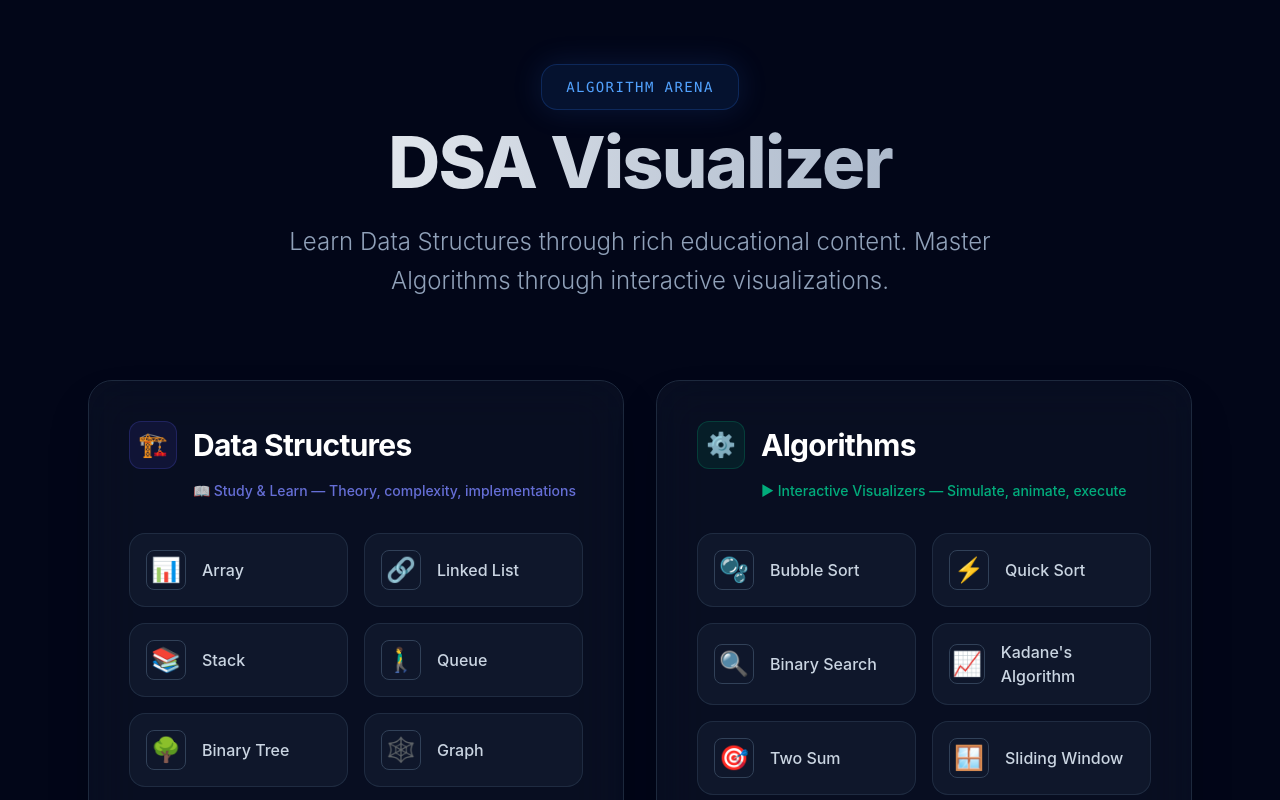
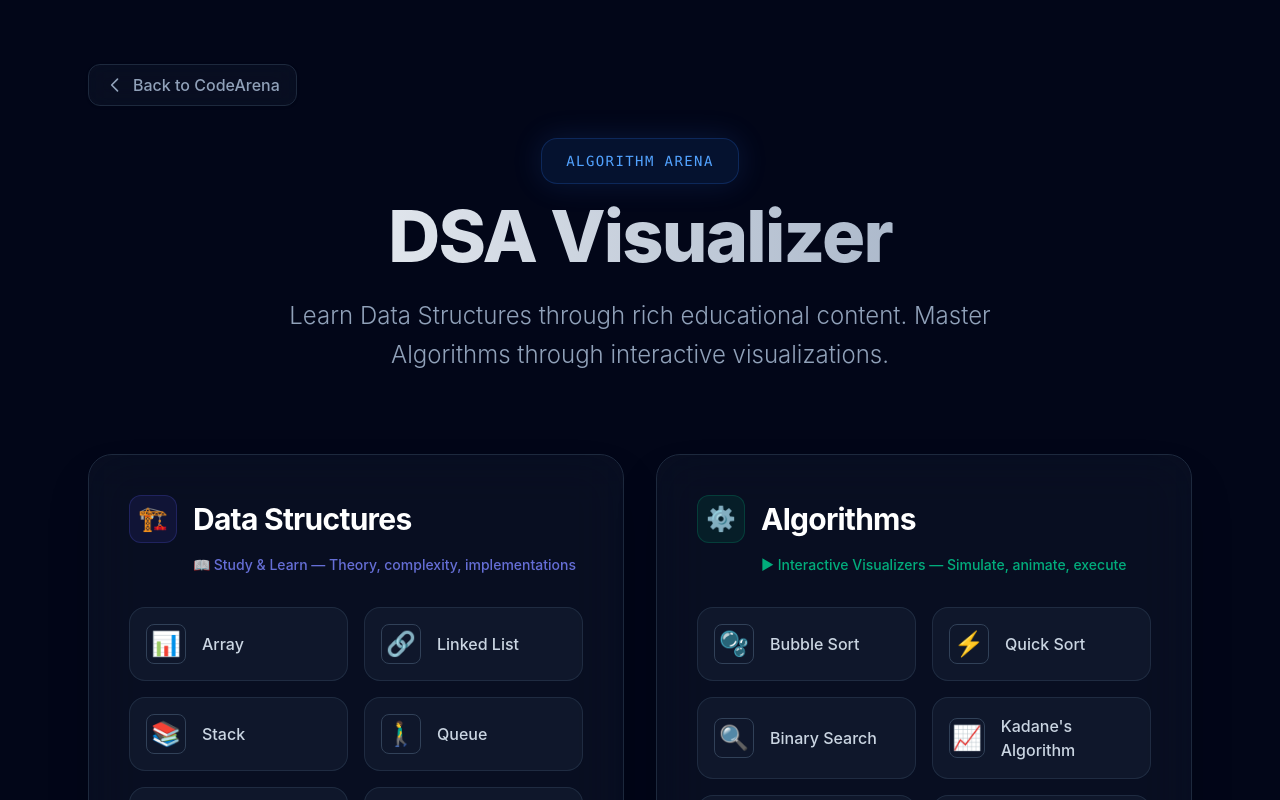
Before and after one commit to SuvirShah/Coding-Arena, a React app in the folder Frontend/: page /visualizer in a window 1280 px wide. Shown: the top 800 px of the page. Built offline with nearby package versions, Linux system fonts and the light colour scheme; no server answers; the HTML template or start-up script is replaced by a standard one.

Commit message:
Update visualizer components and add Dsa visualizer files

```diff
--- a/Frontend/src/pages/Visualizer/components/Home.jsx
+++ b/Frontend/src/pages/Visualizer/components/Home.jsx
@@ -29,6 +29,16 @@
   return (
     <div className="min-h-screen bg-slate-950 text-slate-300 selection:bg-blue-500/30">
       <div className="max-w-6xl mx-auto px-6 py-16">
+
+        {/* Top Navigation */}
+        <div className="w-full flex justify-start mb-8">
+            <Link to="/" className="inline-flex items-center text-slate-400 hover:text-blue-400 font-medium transition-colors bg-slate-900/50 px-4 py-2 rounded-xl border border-slate-800 hover:border-blue-500/30 backdrop-blur-md shadow-sm">
+                <svg className="w-5 h-5 mr-2" fill="none" stroke="currentColor" viewBox="0 0 24 24">
+                    <path strokeLinecap="round" strokeLinejoin="round" strokeWidth={2} d="M15 19l-7-7 7-7" />
+                </svg>
+                Back to CodeArena
+            </Link>
+        </div>
 
         {/* Hero Section */}
         <div className="text-center mb-20 space-y-6">
--- a/Frontend/src/pages/Visualizer/components/LearningLayout.jsx
+++ b/Frontend/src/pages/Visualizer/components/LearningLayout.jsx
@@ -1,5 +1,6 @@
 import React, { useState } from "react";
 import TopicNav from "./TopicNav";
+import { Link } from "react-router";
 
 export default function LearningLayout({ children }) {
   const [mode, setMode] = useState("ds");
@@ -10,8 +11,18 @@
       {/* 1. ONE CLEAN SIDEBAR */}
       <aside className="w-72 flex flex-col bg-[#111827] border-r border-slate-800/60 shadow-xl z-10 flex-shrink-0">
 
+        {/* Global Back to App Link */}
+        <div className="p-4 border-b border-slate-800/60 bg-[#0A0F1C] flex items-center justify-center">
+          <Link to="/" className="w-full flex items-center justify-center py-2 px-3 bg-slate-800/40 hover:bg-slate-700/60 text-slate-400 hover:text-white rounded-lg border border-slate-700/50 transition-colors text-sm font-semibold">
+            <svg className="w-4 h-4 mr-2" fill="none" stroke="currentColor" viewBox="0 0 24 24">
+              <path strokeLinecap="round" strokeLinejoin="round" strokeWidth={2} d="M15 19l-7-7 7-7" />
+            </svg>
+            Back to CodeArena
+          </Link>
+        </div>
+
         {/* Top small mode switch (Pills style) */}
-        <div className="p-5 border-b border-slate-800/60 bg-[#0d1321]">
+        <div className="p-4 border-b border-slate-800/60 bg-[#0d1321]">
           <div className="flex bg-[#1e293b]/50 p-1 rounded-xl shadow-inner border border-slate-700/30">
             <button
               onClick={() => setMode("ds")}
```
Also changed, not shown: 1 other file (tests, documents, lock files or other folders).
